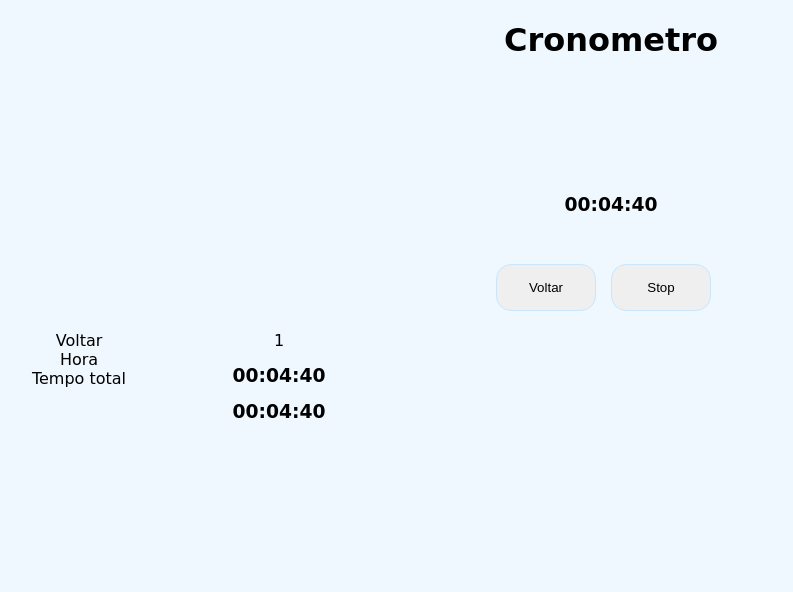
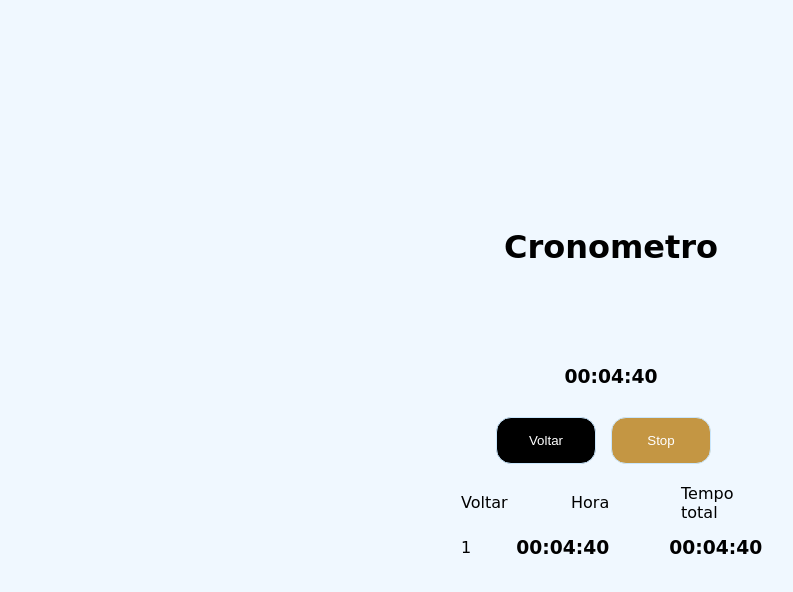
Before and after one commit to matheusman/Cronometro, a plain HTML site: page index.html in a window 1280 px wide. Both pictures are taken after a click on the button "Start". Shown: the whole page, without its empty margins (29-822 px from the left). Drawn offline with Linux system fonts and the light colour scheme; files that its build step writes are made by us from their sources; a web font is replaced by a local one.

Commit message:
Update style.css

```diff
--- a/style.css
+++ b/style.css
@@ -1,8 +1,18 @@
 @import url('https://fonts.googleapis.com/css2?family=Gugi&display=swap');
+
+*{
+    padding: 0px;
+    margin: 0px;
+    box-sizing: border-box;
+}
 
 body {
     background-color: #F0F8FF;
-    text-align: center;
+    display: flex;
+    justify-content: center;
+    align-items: center;
+    height: 100vh;
+    flex-direction: column;
     font-family: 'Gugi', cursive;
 }
 
@@ -21,20 +31,6 @@ body {
     align-items: center;
 }
 
-#cronometro {
-    display: flex;
-}
-
-#cronometro h1 h3{
-    align-self:flex-end;
-}
-
-#cronometro h3 {
-    position: relative;
-    margin-top: 35px;
-}
-
-
 .main button {
     margin-right: 15px;
     width: 100px;
@@ -43,24 +39,28 @@ body {
     padding: 15px;
 }
 
-#funcionalidade button:nth-of-type(1) {
+#restart {
     background-color: #59429d;
     color: #F0F8FF;
 }
 
-#funcionalidade button:nth-of-type(2) {
+#start {
     color: #ffffff;
     background-color: #ee1e52;
 }
 
-#funcionalidade button:nth-of-type(1):hover {
+#restart:hover {
     color: #ffffff;
     background-color: #6666eb;
 }
 
-#funcionalidade button:nth-of-type(2):hover {
-    background-color: #da3947;
+#start:hover {
+    background-color: #f76c77;
     color: white;
+}
+
+#start:hover, #restart, #mark:hover, #stop:hover {
+    cursor: pointer;
 }
 
 #cronometro {
@@ -69,12 +69,53 @@ body {
 
 #voltar {
     margin-top: 20px;
-    width: 600px;
-    display:grid;
-    grid-template-columns: 1fr 1fr 1fr;
-    grid-template-rows: 1fr 1fr 1fr;
+    width: 300px;
+    display: flex;
+    flex-direction: column-reverse;
 }
 
 #voltar h3{
     margin: 15px;
 }
+
+#stop {
+    color: white;
+    background-color: #c49643;
+    display:none;
+}
+
+#stop:hover {
+    color: white;
+    background-color: #d8a649;
+}
+
+#mark {
+    color: white;
+    background-color: black;
+    display:none;
+}
+
+#mark:hover {
+    color: white;
+    background-color: rgb(41, 41, 41);
+}
+
+.voltarTimerId {
+    display: grid;
+    width: 100%;
+    grid-template-columns: 1fr 1fr 1fr;
+    gap: 30px;
+    align-items: center;
+}
+
+.number {
+    width: 40px;
+}
+
+#fixed-timer-voltar {
+    order: 1;
+}
+
+#content-timer {
+    order: 2;
+}
```
